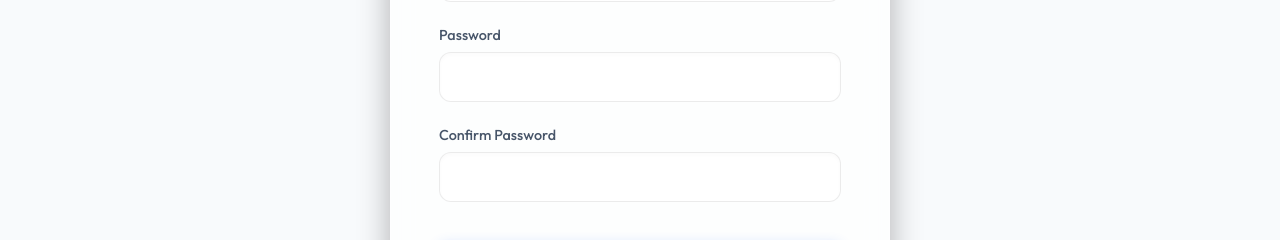
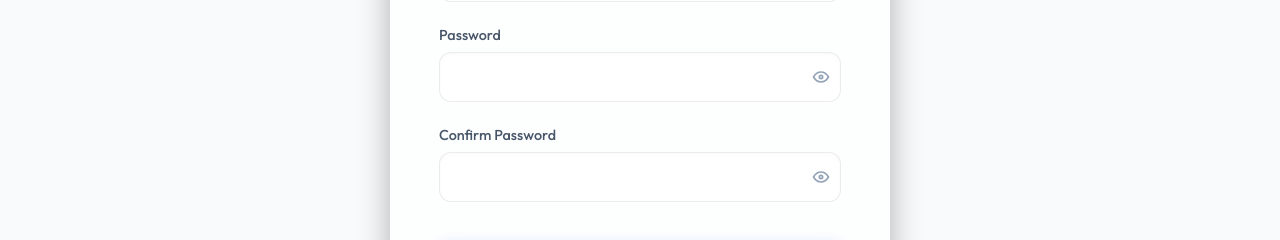
Before and after one commit to Aathif-M/guide-reviews-frontend, a React app: page /register in a window 1280 px wide. Shown: the part 488-728 px from the top of the page. Built offline with nearby package versions, Linux system fonts and the light colour scheme; the HTML template or start-up script is replaced by a standard one.

Commit message:
feat: add password visibility toggle (eye icon) to login and register fields

```diff
--- a/src/pages/Login.jsx
+++ b/src/pages/Login.jsx
@@ -4,10 +4,12 @@ import { useAuth } from '../context/AuthContext';
 import gsap from 'gsap';
 import { useGSAP } from '@gsap/react';
 import { useToast } from '../context/ToastContext';
+import { IconEye, IconEyeOff } from '@tabler/icons-react';
 
 const Login = () => {
     const [email, setEmail] = useState('');
     const [password, setPassword] = useState('');
+    const [showPassword, setShowPassword] = useState(false);
     const [loading, setLoading] = useState(false);
     const { addToast } = useToast();
 
@@ -77,14 +79,37 @@ const Login = () => {
                     </div>
                     <div className="form-group login-anim-item">
                         <label className="form-label">Password</label>
+                        <div style={{ position: 'relative' }}>
                             <input
-                            type="password"
+                                type={showPassword ? "text" : "password"}
                                 className="form-control"
                                 placeholder="••••••••"
                                 value={password}
                                 onChange={(e) => setPassword(e.target.value)}
                                 required
+                                style={{ paddingRight: '2.5rem' }}
                             />
+                            <button
+                                type="button"
+                                onClick={() => setShowPassword(!showPassword)}
+                                style={{
+                                    position: 'absolute',
+                                    right: '10px',
+                                    top: '50%',
+                                    transform: 'translateY(-50%)',
+                                    background: 'none',
+                                    border: 'none',
+                                    cursor: 'pointer',
+                                    color: 'var(--text-muted)',
+                                    display: 'flex',
+                                    alignItems: 'center',
+                                    justifyContent: 'center',
+                                    padding: '0'
+                                }}
+                            >
+                                {showPassword ? <IconEyeOff size={20} /> : <IconEye size={20} />}
+                            </button>
+                        </div>
                     </div>
 
                     <button
--- a/src/pages/Register.jsx
+++ b/src/pages/Register.jsx
@@ -4,6 +4,7 @@ import { useAuth } from '../context/AuthContext';
 import gsap from 'gsap';
 import { useGSAP } from '@gsap/react';
 import { useToast } from '../context/ToastContext';
+import { IconEye, IconEyeOff } from '@tabler/icons-react';
 
 const Register = () => {
     const [formData, setFormData] = useState({
@@ -13,6 +14,8 @@ const Register = () => {
         password: '',
         confirmPassword: ''
     });
+    const [showPassword, setShowPassword] = useState(false);
+    const [showConfirmPassword, setShowConfirmPassword] = useState(false);
     const [loading, setLoading] = useState(false);
     const { addToast } = useToast();
 
@@ -114,26 +117,72 @@ const Register = () => {
 
                     <div className="form-group register-anim-item">
                         <label className="form-label">Password</label>
+                        <div style={{ position: 'relative' }}>
                             <input
-                            type="password"
+                                type={showPassword ? "text" : "password"}
                                 className="form-control"
                                 name="password"
                                 value={formData.password}
                                 onChange={handleChange}
                                 required
+                                style={{ paddingRight: '2.5rem' }}
                             />
+                            <button
+                                type="button"
+                                onClick={() => setShowPassword(!showPassword)}
+                                style={{
+                                    position: 'absolute',
+                                    right: '10px',
+                                    top: '50%',
+                                    transform: 'translateY(-50%)',
+                                    background: 'none',
+                                    border: 'none',
+                                    cursor: 'pointer',
+                                    color: 'var(--text-muted)',
+                                    display: 'flex',
+                                    alignItems: 'center',
+                                    justifyContent: 'center',
+                                    padding: '0'
+                                }}
+                            >
+                                {showPassword ? <IconEyeOff size={20} /> : <IconEye size={20} />}
+                            </button>
+                        </div>
                     </div>
 
                     <div className="form-group register-anim-item">
                         <label className="form-label">Confirm Password</label>
+                        <div style={{ position: 'relative' }}>
                             <input
-                            type="password"
+                                type={showConfirmPassword ? "text" : "password"}
                                 className="form-control"
                                 name="confirmPassword"
                                 value={formData.confirmPassword}
                                 onChange={handleChange}
                                 required
+                                style={{ paddingRight: '2.5rem' }}
                             />
+                            <button
+                                type="button"
+                                onClick={() => setShowConfirmPassword(!showConfirmPassword)}
+                                style={{
+                                    position: 'absolute',
+                                    right: '10px',
+                                    top: '50%',
+                                    transform: 'translateY(-50%)',
+                                    background: 'none',
+                                    border: 'none',
+                                    cursor: 'pointer',
+                                    color: 'var(--text-muted)',
+                                    display: 'flex',
+                                    alignItems: 'center',
+                                    justifyContent: 'center',
+                                    padding: '0'
+                                }}
+                            >
+                                {showConfirmPassword ? <IconEyeOff size={20} /> : <IconEye size={20} />}
+                            </button>
+                        </div>
                     </div>
 
                     <button
```
Lines whose indentation alone changed are shown as unchanged.
